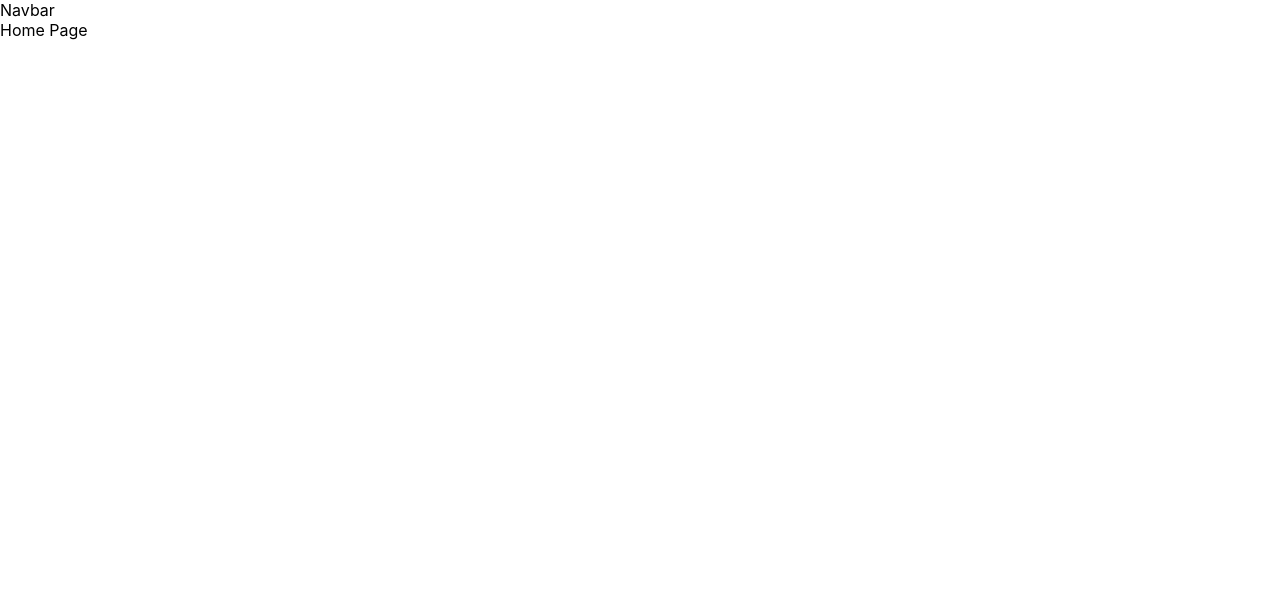
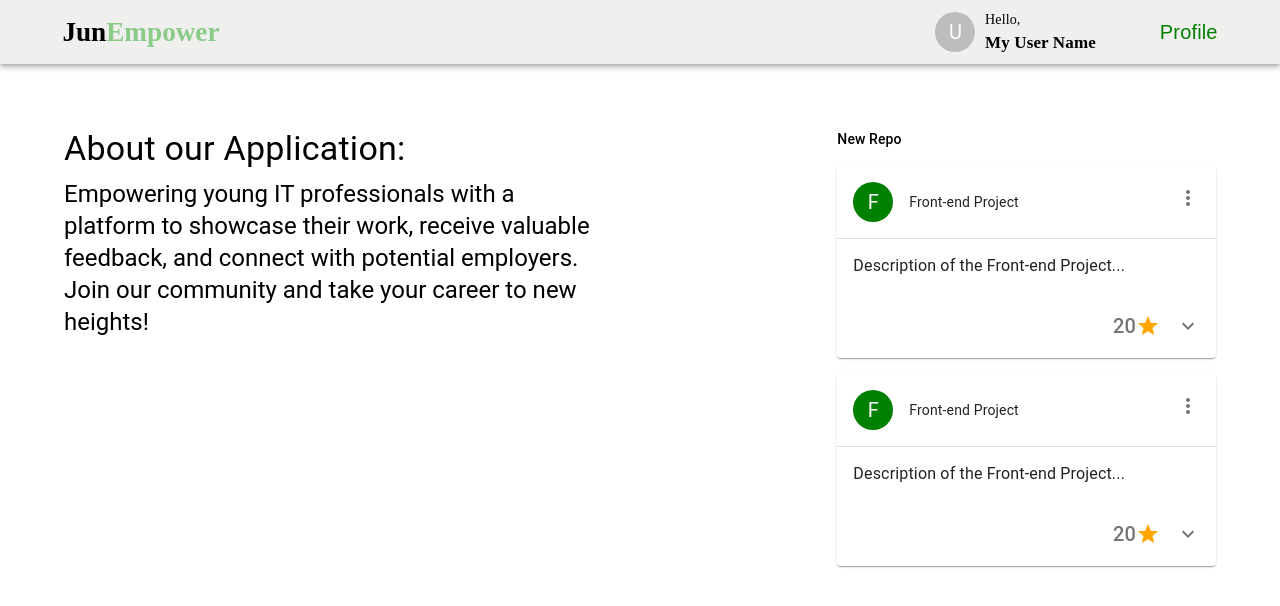
Before and after one commit to yaryna1499/JunEmpower, a React (Create React App) app in the folder client/: page / in a window 1280 px wide. Shown: the top 606 px of the page. Built offline with nearby package versions, Linux system fonts and the light colour scheme.

Commit message:
add-navbar&add-about

```diff
--- a/client/package.json
+++ b/client/package.json
@@ -5,6 +5,7 @@
   "dependencies": {
     "@emotion/react": "^11.11.1",
     "@emotion/styled": "^11.11.0",
+    "@mui/icons-material": "^5.14.1",
     "@mui/material": "^5.14.2",
     "@testing-library/jest-dom": "^5.17.0",
     "@testing-library/react": "^13.4.0",
--- /dev/null
+++ b/client/src/components/CustomCard.js
@@ -0,0 +1,86 @@
+import React from "react";
+import {
+  Avatar,
+  Card,
+  CardContent,
+  CardHeader,
+  Divider,
+  IconButton,
+  Typography,
+} from "@mui/material";
+import MoreVertIcon from "@mui/icons-material/MoreVert";
+import StarIcon from "@mui/icons-material/Star";
+import ExpandMoreIcon from "@mui/icons-material/ExpandMore";
+
+const CustomCard = ({
+  iconBackground,
+  title,
+  description,
+  stars,
+  expanded,
+  handleExpandClick,
+}) => {
+  return (
+    <Card sx={{ mt: "1rem", mb: "1rem" }}>
+      <CardHeader
+        avatar={
+          <Avatar
+            sx={{ bgcolor: iconBackground }}
+            aria-label="recipe"
+          >
+            {title.charAt(0)}
+          </Avatar>
+        }
+        action={
+          <IconButton aria-label="settings">
+            <MoreVertIcon />
+          </IconButton>
+        }
+        title={title}
+      />
+      <Divider />
+      <CardContent>
+        <Typography variant="body2" fontSize="16px">
+          {description}
+        </Typography>
+      </CardContent>
+      <div
+        style={{
+          display: "flex",
+          alignItems: "center",
+          justifyContent: "end",
+          padding: "0.5rem",
+        }}
+      >
+        <div
+          style={{
+            display: "flex",
+            alignItems: "center",
+            justifyContent: "end",
+          }}
+        >
+          <IconButton aria-label="add to favorites">
+            <Typography variant="h6">20</Typography>
+            <StarIcon sx={{ color: "orange" }} />
+          </IconButton>
+          <IconButton
+            onClick={handleExpandClick}
+            aria-expanded={expanded}
+            aria-label="show more"
+          >
+            <ExpandMoreIcon />
+          </IconButton>
+        </div>
+      </div>
+      {expanded && (
+        <CardContent>
+          <Typography paragraph>
+            Here must be a description of the project.
+          </Typography>
+        </CardContent>
+      )}
+    </Card>
+  );
+};
+
+export default CustomCard;
--- a/client/src/index.css
+++ b/client/src/index.css
@@ -1,3 +1,8 @@
+:root {
+  --navbar-height: 4rem;
+  --footer-height: 5.5rem;
+}
+
 body {
   margin: 0;
   font-family: -apple-system, BlinkMacSystemFont, 'Segoe UI', 'Roboto', 'Oxygen',
--- a/client/src/layout/Navbar.js
+++ b/client/src/layout/Navbar.js
@@ -1,11 +1,80 @@
-import React from 'react'
+import { AppBar, Grid, Toolbar, Typography, Avatar } from "@mui/material";
+import { Link } from "react-router-dom";
 
 const Navbar = () => {
   return (
-    <div>
-      Navbar
-    </div>
-  )
-}
+    <AppBar
+      position="sticky"
+      style={{
+        backgroundColor: "#EFEFEE",
+        color: "black",
+        paddingLeft: "3%",
+        paddingRight: "3%",
+        boxSizing: "border-box",
+      }}
+    >
+      <Toolbar>
+        <Grid container alignItems="center" justifyContent="space-between">
+          <Grid item>
+            <Typography variant="h5">
+              <Link to={"/"} style={{ textDecoration: "none", color: "black" }}>
+                <Typography
+                  variant="title"
+                  sx={{
+                    fontFamily: "Space Grotesk",
+                    fontSize: "1.7rem",
+                    fontWeight: 700,
+                  }}
+                >
+                  Jun
+                  <Typography variant="span" sx={{ color: "#8ACB88" }}>
+                    Empower
+                  </Typography>
+                </Typography>
+              </Link>
+            </Typography>
+          </Grid>
 
-export default Navbar
+          <Grid item>
+            <Typography
+              variant="subtitle1"
+              color="black"
+              sx={{ display: "flex", alignItems: "center" }}
+            >
+              <Avatar sx={{ marginRight: "0.6rem" }}>U</Avatar>
+              <Typography
+                sx={{
+                  fontFamily: "Space Grotesk",
+                  fontWeight: 500,
+                  fontSize: "14px",
+                  paddingRight: "6vh",
+                }}
+              >
+                Hello,
+                <br />
+                <span style={{ fontWeight: 700, fontSize: "17px" }}>
+                  My User Name
+                </span>
+              </Typography>
+
+              <Link
+                to={"/profile"}
+                style={{
+                  textDecoration: "none",
+                  marginLeft: "16px",
+                  color: "green",
+                  fontFamily: "DM Sans, sans-serif",
+                  fontSize: "20px",
+                }}
+              >
+                Profile
+              </Link>
+            </Typography>
+          </Grid>
+        </Grid>
+      </Toolbar>
+    </AppBar>
+  );
+};
+
+export default Navbar;
--- a/client/src/pages/Home.js
+++ b/client/src/pages/Home.js
@@ -1,11 +1,48 @@
-import React from 'react'
+import { Typography, Grid } from "@mui/material";
+import React from "react";
+import { useState } from "react";
+import CustomCard from "../components/CustomCard";
 
 const Home = () => {
+  const [expanded, setExpanded] = useState(false);
+
+  const handleExpandClick = () => {
+    setExpanded(!expanded);
+  };
   return (
-    <div>
-      Home Page
-    </div>
-  )
-}
+    <Grid container spacing={1} sx={{ px: "5%", pt: "5%" }}>
+      <Grid item xs={8}>
+        <Typography variant="h4">About our Application:</Typography>
+        <Typography variant="h5" sx={{ mt: "0.5rem", maxWidth: "70%" }}>
+          Empowering young IT professionals with a platform to showcase their
+          work, receive valuable feedback, and connect with potential employers.
+          Join our community and take your career to new heights!
+        </Typography>
+      </Grid>
 
-export default Home
+      <Grid item xs={4} spacing={1}>
+        <Typography variant="h6" sx={{ fontSize: "14px", mb: "2vh" }}>
+          New Repo
+        </Typography>
+        <CustomCard
+          iconBackground="green"
+          title="Front-end Project"
+          description="Description of the Front-end Project..."
+          stars={10}
+          expanded={expanded}
+          handleExpandClick={handleExpandClick}
+        />
+        <CustomCard
+          iconBackground="green"
+          title="Front-end Project"
+          description="Description of the Front-end Project..."
+          stars={10}
+          expanded={expanded}
+          handleExpandClick={handleExpandClick}
+        />
+      </Grid>
+    </Grid>
+  );
+};
+
+export default Home;
```
Also changed, not shown: client/src/components/Slider.js (added, +11 -0 lines), 1 other file (tests, documents, lock files or other folders).
